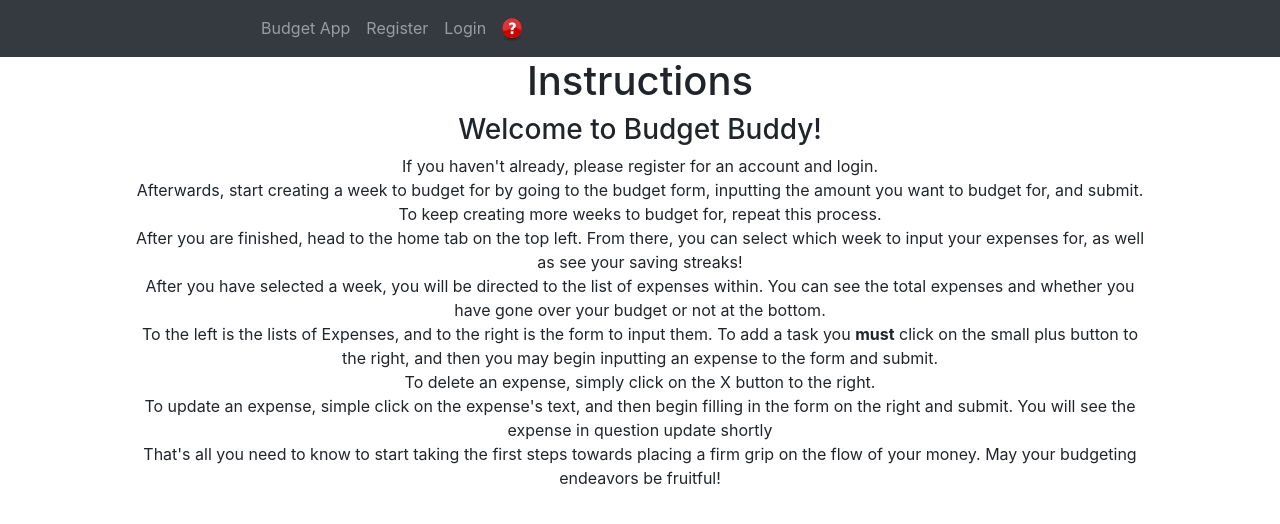
After one commit to Darren52BT/Budget-Buddy, a Flask app: page /help/ in a window 1280 px wide. The commit adds this page. Shown: the top 524 px of the page. Run offline with Flask 2, Linux system fonts and the light colour scheme; some libraries are stand-ins or nearby versions.

Commit message:
implemented deleting/adding expenses, help page

```diff
--- a/website/routes.py
+++ b/website/routes.py
@@ -16,15 +16,17 @@ def landing_page():
 def home_page():
     form = WeekForm()
     if request.method == "POST" and form.validate_on_submit:
-        expenseForm = ExpenseListForm()
-        week = Week.query.filter_by(id = request.form.get('current_week')).first()
-        expenses = Expense.query.filter_by(budgetOwner_Id = week.budget.id).all()
-        expenseTotal = calcExpenseTotal(expenses=expenses)
-        balance = calculateBalance(expenses, week.budget)
-        flash(f"You have successfully chosen {week}", category='success')
-        return render_template('expense_list.html', current_week = week, current_expenses = expenses, form = expenseForm, expenseTotal = expenseTotal, currentBalance = balance)
-    else:
-        flash(f'There was a problem with selecting a week', category="danger")
+        try:
+            expenseForm = ExpenseListForm()
+            week = Week.query.filter_by(id = request.form.get('current_week')).first()
+            expenses = Expense.query.filter_by(budgetOwner_Id = week.budget.id).all()
+            expenseTotal = calcExpenseTotal(expenses=expenses)
+            balance = calculateBalance(expenses, week.budget)
+            flash(f"You have successfully chosen {week}", category='success')
+            return render_template('expense_list.html', current_week = week, current_expenses = expenses, form = expenseForm, expenseTotal = expenseTotal, currentBalance = balance)
+        except:
+            flash(f"You need to click the plus button before trying to add an expense", category="danger")
+            return render_template("home.html", weeks = current_user.weeks, form = form)
     return render_template("home.html", weeks = current_user.weeks, form = form)
 
 
@@ -107,31 +109,30 @@ def expense_list_page():
 
 
 
-@app.route('/add-week-expenses', methods=['GET', 'POST'])
+@app.route('/add-week-expenses/<int:week_id>/', methods=['GET', 'POST'])
 @login_required
-def add_week_expenses(week_id, expense_id):
+def add_week_expenses(week_id):
+    form = ExpenseListForm()
     week = Week.query.filter_by(id = week_id).first()
-    expense = Expense.query.filter_by(id = expense_id).first()
     expenses = Expense.query.filter_by(budgetOwner_Id = week.budget.id).all()
     expenseTotal = calcExpenseTotal(expenses=expenses)
     balance = calculateBalance(expenses, week.budget)
     if request.method == "POST" and form.validate_on_submit:
-        form = ExpenseListForm()
         label = form.label.data
         cost = form.cost.data
-        new_expense = Expense(label = label, cost = cost, budgetOwner_Id =current_user.id)
+        new_expense = Expense(label = label, cost = cost, budgetOwner_Id =week.budget.id)
         db.session.add(new_expense)
         db.session.commit()
+        expenses = Expense.query.filter_by(budgetOwner_Id = week.budget.id).all()
+        expenseTotal = calcExpenseTotal(expenses=expenses)
+        balance = calculateBalance(expenses, week.budget)
         flash('Expenses added!', category='success')
         return render_template('expense_list.html', form = form, current_week =week, current_expenses = expenses, expenseTotal = expenseTotal, currentBalance = balance)
-    else:
-        flash(f'There was a problem with adding an expense', category="danger")
-    return render_template("home.html")
+    return render_template('expense_list.html', form = form, current_week =week, current_expenses = expenses, expenseTotal = expenseTotal, currentBalance = balance)
 
 @app.route('/update/<int:week_id>/<int:expense_id>', methods=['GET', 'POST'])
 def update(week_id, expense_id):
     expense = Expense.query.filter_by(id = expense_id).first()
-
     week = Week.query.filter_by(id = week_id).first()
     form = ExpenseListForm()
     expenses = Expense.query.filter_by(budgetOwner_Id = week.budget.id).all()
@@ -146,16 +147,29 @@ def update(week_id, expense_id):
         balance = calculateBalance(expenses, week.budget)
         flash(f'You have successfully updated an expense to {expense.label}: ${expense.cost}', category='success')
         return render_template("expense_list.html",form = form, current_week =week, current_expenses = expenses,expenseTotal = expenseTotal, currentBalance = balance)
-    else:
-        flash("You have failed to update a task", category='danger')
     return render_template("expense_list.html",form = form, current_week = week, current_expenses = expenses, expenseTotal  = expenseTotal, currentBalance = balance)
 
+@app.route('/delete/<int:week_id>/<int:expense_id>', methods=['GET', 'POST'])
+def delete(week_id, expense_id):
+    expense = Expense.query.filter_by(id = expense_id).first()
+    week = Week.query.filter_by(id = week_id).first()
+    form = ExpenseListForm()
+    expenses = Expense.query.filter_by(budgetOwner_Id = week.budget.id).all()
+    expenseTotal = calcExpenseTotal(expenses=expenses)
+    balance = calculateBalance(expenses, week.budget)
+    try:
+        db.session.delete(expense)
+        db.session.commit()
+        expenses = Expense.query.filter_by(budgetOwner_Id = week.budget.id).all()
+        expenseTotal = calcExpenseTotal(expenses=expenses)
+        balance = calculateBalance(expenses, week.budget)
+        return render_template("expense_list.html",form = form, current_week = week, current_expenses = expenses, expenseTotal  = expenseTotal, currentBalance = balance)
+    except:
+        return render_template("expense_list.html",form = form, current_week = week, current_expenses = expenses, expenseTotal  = expenseTotal, currentBalance = balance)
 
-
-
-
-
-
+@app.route('/help/')
+def help():
+    return render_template('help.html')
 
 
 
--- a/website/templates/base.html
+++ b/website/templates/base.html
@@ -36,19 +36,18 @@
             <div class="navbar-nav">
                 {% if current_user.is_authenticated %}
                 <a class="nav-item nav-link" id="homepage" href="{{url_for('home_page')}}">Home</a>
-                <a class="nav-item nav-link" id="budget" href="{{url_for('budget_form_page')}}">Budget Form</a>
-                <a class="nav-item nav-link" id="currentWeek" href="#">Current Week</a>
+                <a class="nav-item nav-link" id="budget" href="{{url_for('budget_form_page')}}">Budget Week Form</a>
                 <a class="nav-item nav-link" id="logout" href="{{url_for('logout_page')}}">Log Out</a>
                 {% else %}
                 <a class="nav-item nav-link" id="landing" href="{{url_for('landing_page')}}">Budget App</a>
                 <a class="nav-item nav-link" id="register" href="{{url_for('register_page')}}">Register</a>
                 <a class="nav-item nav-link" id="login" href="{{url_for('login_page')}}">Login</a>
                 {% endif %}
+                <a class="nav-item nav-link" id="help" href="/help/"><img src ="{{url_for('static', filename='question.png')}}" width="20px"></a>
 
             </div>
         </div>
     </nav>
-
 
     {% with messages = get_flashed_messages(with_categories=true) %}
       {% if messages %}
--- a/website/templates/budget_form.html
+++ b/website/templates/budget_form.html
@@ -1,6 +1,6 @@
 {% extends 'base.html' %}
 {% block title %}
-Budget Form
+Budget Week Form
 {% endblock %}
 
 {% block content %}
--- /dev/null
+++ b/website/templates/help.html
@@ -0,0 +1,38 @@
+{% extends 'base.html' %}
+{% block title %}
+Help Instructions
+{% endblock %}
+
+{% block content %}
+    <body>
+        <div class="text-center">
+        <h1>Instructions</h1>
+        <h3>Welcome to Budget Buddy!</h3>
+        <p>If you haven't already, please register for an account and login.
+            <br>
+            Afterwards, start creating a week to budget for by going to the budget form, inputting the amount you want to budget for, and submit.
+            To keep creating more weeks to budget for, repeat this process.
+            <br>
+            After you are finished, head to the home tab on the top left. From there, you can select which week to input your expenses for, as well as see your saving streaks!
+            <br>
+            After you have selected a week, you will be directed to the list of expenses within. You can see the total expenses and whether you have gone over your budget or not at the bottom.
+            <br>
+            To the left is the lists of Expenses, and to the right is the form to input them. To add a task you <b>must</b> click on the small plus button to the right, and then you may begin inputting an expense to the form and submit.
+            <br>
+            To delete an expense, simply click on the X button to the right.
+            <br>
+            To update an expense, simple click on the expense's text, and then begin filling in the form on the right and submit. You will see the expense in question update shortly
+            <br>
+            That's all you need to know to start taking the first steps towards placing a firm grip on the flow of your money. May your budgeting endeavors be fruitful!
+        </p>
+    </div>
+    <style>
+        div{
+            width: 80%;
+            margin-left: 10%;
+        }
+    </style>
+    </body>
+
+
+{% endblock %}
--- a/website/templates/landing.html
+++ b/website/templates/landing.html
@@ -1,6 +1,6 @@
 {% extends 'base.html' %}
 {% block title %}
-Login
+Landing
 {% endblock %}
 
 {% block content %}
```
Also changed, not shown: website/templates/expense_list.html (+6 -3 lines), instance/market.db, website/static/question.png (added).
